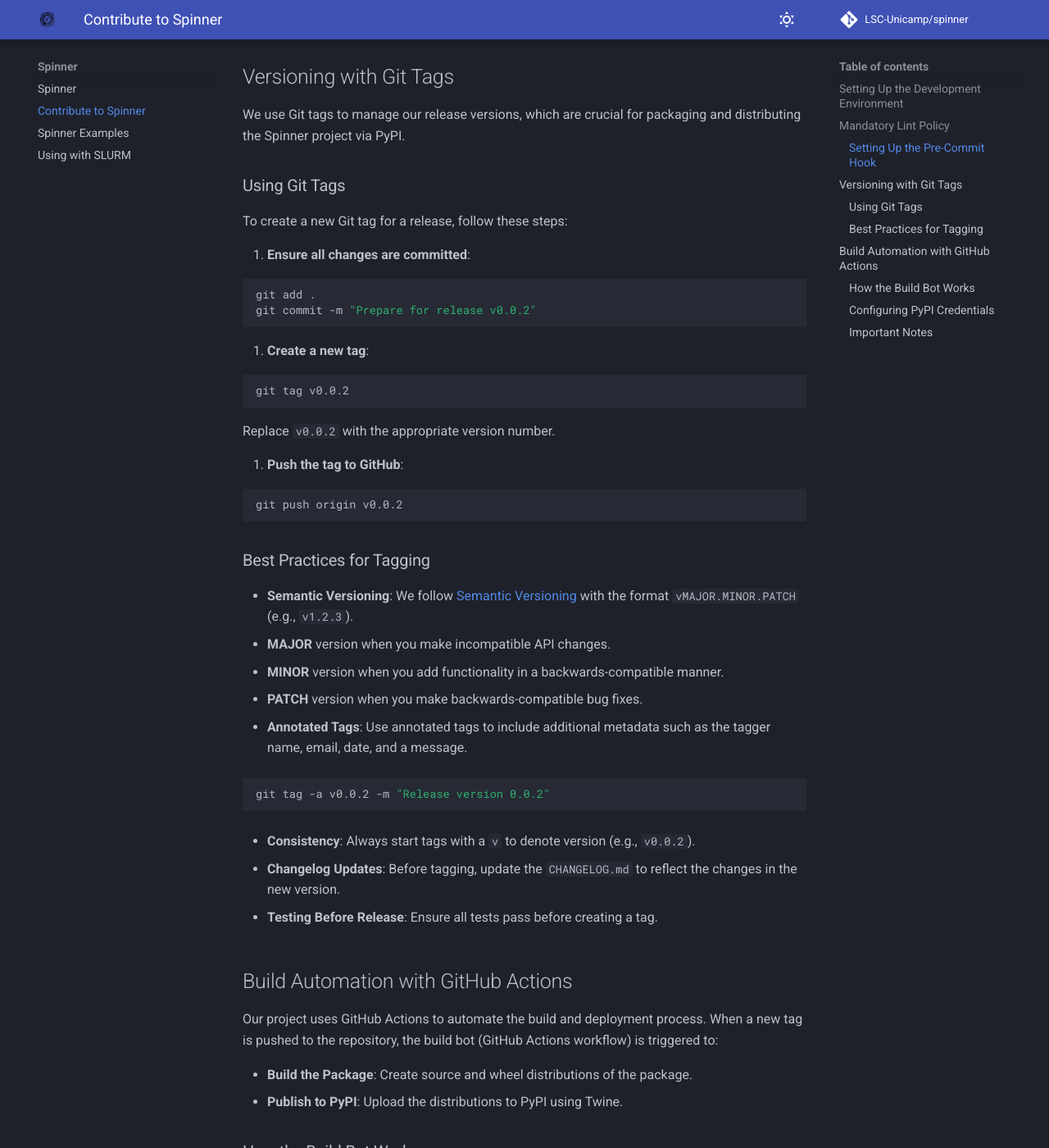
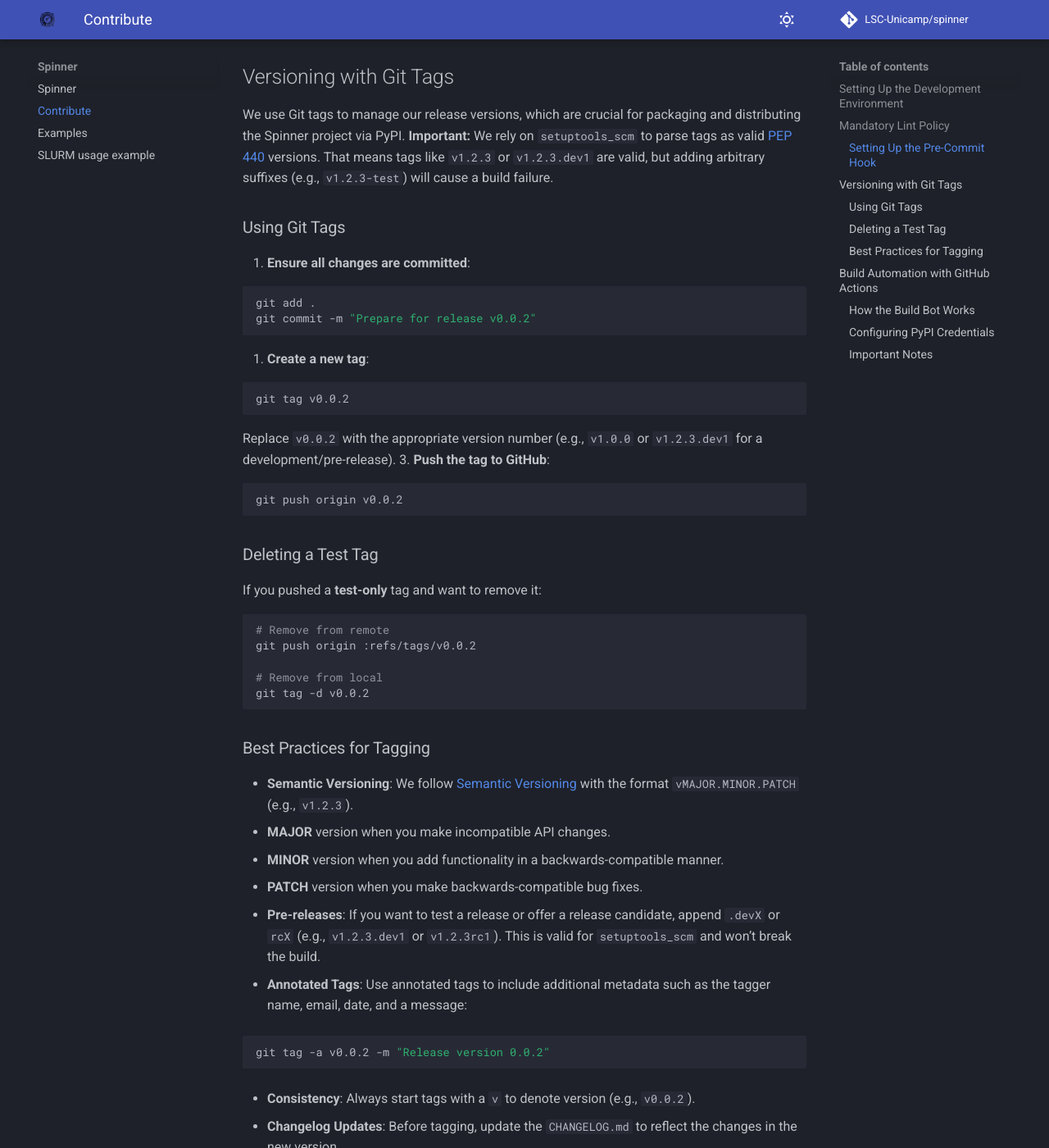
Before and after one commit to LSC-Unicamp/spinner, an MkDocs documentation site: the page built from docs/contribute.md, in a window 1280 px wide and 1400 px high, scrolled down 2661 px. Shown: the whole window at 82% size. Built offline with MkDocs 1.6.1 and Material for MkDocs 9.7.7, drawn with Linux system fonts in a browser that asks for light colours; comment, search, counter and statistics services are not loaded; some of the changed text lies outside the part shown.

````diff
--- a/docs/contribute.md
+++ b/docs/contribute.md
@@ -1,4 +1,4 @@
-# Contribute to Spinner
+# Contribute
 
 Welcome to the Spinner project! This guide will help you set up your development environment, understand our linting policies, learn how to use Git tags for versioning, and understand how our build automation works.
 
@@ -120,11 +120,9 @@
 
 ## Versioning with Git Tags
 
-We use Git tags to manage our release versions, which are crucial for packaging and distributing the Spinner project via PyPI.
+We use Git tags to manage our release versions, which are crucial for packaging and distributing the Spinner project via PyPI. **Important:** We rely on `setuptools_scm` to parse tags as valid [PEP 440](https://peps.python.org/pep-0440/) versions. That means tags like `v1.2.3` or `v1.2.3.dev1` are valid, but adding arbitrary suffixes (e.g., `v1.2.3-test`) will cause a build failure.
 
 ### Using Git Tags
-
-To create a new Git tag for a release, follow these steps:
 
 1. **Ensure all changes are committed**:
 
@@ -139,13 +137,24 @@
    git tag v0.0.2
    ```
 
-   Replace `v0.0.2` with the appropriate version number.
-
+   Replace `v0.0.2` with the appropriate version number (e.g., `v1.0.0` or `v1.2.3.dev1` for a development/pre-release).
 3. **Push the tag to GitHub**:
 
    ```sh
    git push origin v0.0.2
    ```
+
+### Deleting a Test Tag
+
+If you pushed a **test-only** tag and want to remove it:
+
+```sh
+# Remove from remote
+git push origin :refs/tags/v0.0.2
+
+# Remove from local
+git tag -d v0.0.2
+```
 
 ### Best Practices for Tagging
 
@@ -154,7 +163,9 @@
   - **MINOR** version when you add functionality in a backwards-compatible manner.
   - **PATCH** version when you make backwards-compatible bug fixes.
 
-- **Annotated Tags**: Use annotated tags to include additional metadata such as the tagger name, email, date, and a message.
+- **Pre-releases**: If you want to test a release or offer a release candidate, append `.devX` or `rcX` (e.g., `v1.2.3.dev1` or `v1.2.3rc1`). This is valid for `setuptools_scm` and won’t break the build.
+
+- **Annotated Tags**: Use annotated tags to include additional metadata such as the tagger name, email, date, and a message:
 
   ```sh
   git tag -a v0.0.2 -m "Release version 0.0.2"
@@ -168,17 +179,15 @@
 
 ## Build Automation with GitHub Actions
 
-Our project uses GitHub Actions to automate the build and deployment process. When a new tag is pushed to the repository, the build bot (GitHub Actions workflow) is triggered to:
+Our project uses GitHub Actions to automate the build and deployment process. When a new tag is pushed to the repository (matching `v*.*.*`), the build bot is triggered to:
 
 - **Build the Package**: Create source and wheel distributions of the package.
 - **Publish to PyPI**: Upload the distributions to PyPI using Twine.
 
 ### How the Build Bot Works
 
-1. **Trigger**: The workflow is triggered on pushing tags that match the pattern `v*.*.*` (e.g., `v0.0.2`).
-
-2. **Workflow File**: The workflow is defined in `.github/workflows/publish.yml`.
-
+1. **Trigger**: The workflow is triggered on pushing tags that match the pattern `v*.*.*`.
+2. **Workflow File**: The workflow is defined in `.github/workflows/publish.yml` or a similarly named CI file.
 3. **Steps**:
    - **Checkout Code**: Fetches the repository code and tags.
    - **Set Up Python**: Configures the Python environment.
@@ -193,6 +202,7 @@
 
 ### Important Notes
 
+- **Use Valid PEP 440 Tags**: The build will fail if the tag isn’t a valid version (e.g., `v1.2.3.dev1` instead of `v1.2.3-some-test`).
 - **Ensure Tags are Pushed**: The build bot relies on the Git tags to determine the version. Always push your tags to GitHub.
 - **Check Workflow Status**: After pushing a tag, monitor the Actions tab in GitHub to ensure the workflow runs successfully.
 - **Test Locally**: Before pushing a tag, you can test the build process locally:
--- a/docs/examples.md
+++ b/docs/examples.md
@@ -1,4 +1,4 @@
-# Spinner Examples
+# Examples
 
 Below are various examples demonstrating Spinner’s capabilities. Each example includes a YAML snippet (embedded with the [mkdocs-include plugin](https://github.com/mondeja/mkdocs-include-markdown-plugin)) so you can run them directly or adapt them to your needs.
 
--- a/docs/slurm.md
+++ b/docs/slurm.md
@@ -1,4 +1,4 @@
-# Using with SLURM
+# SLURM usage example
 
 Spinner integrates nicely into SLURM job scripts. Rather than calling `srun` or `mpirun` directly inside Spinner, you typically let SLURM handle resource allocation, then pass any node/host info as `--extra-args`.
 
````
Also changed, not shown: 2 other files.
